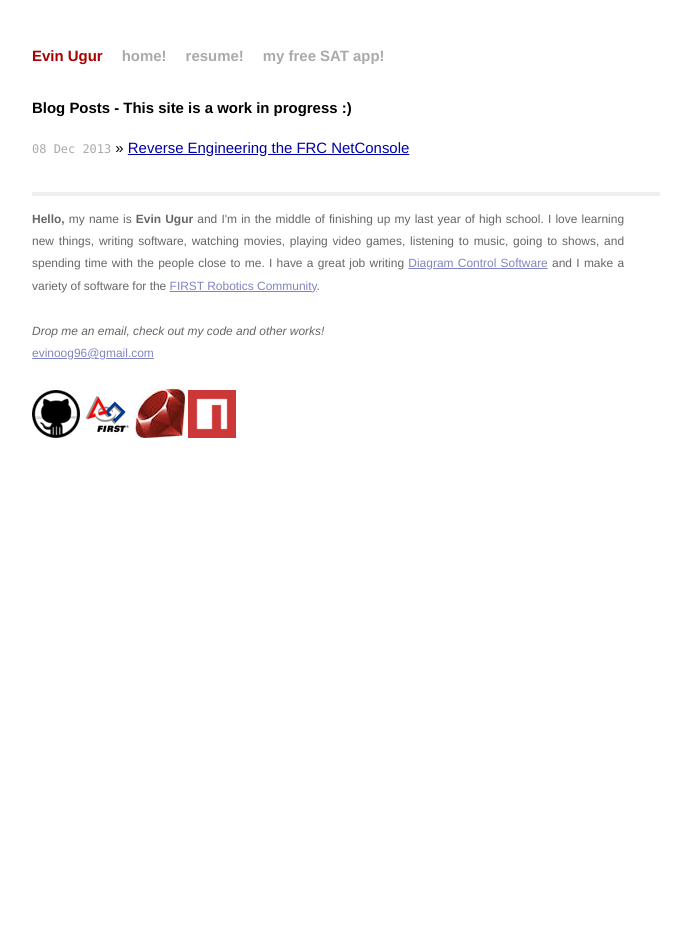
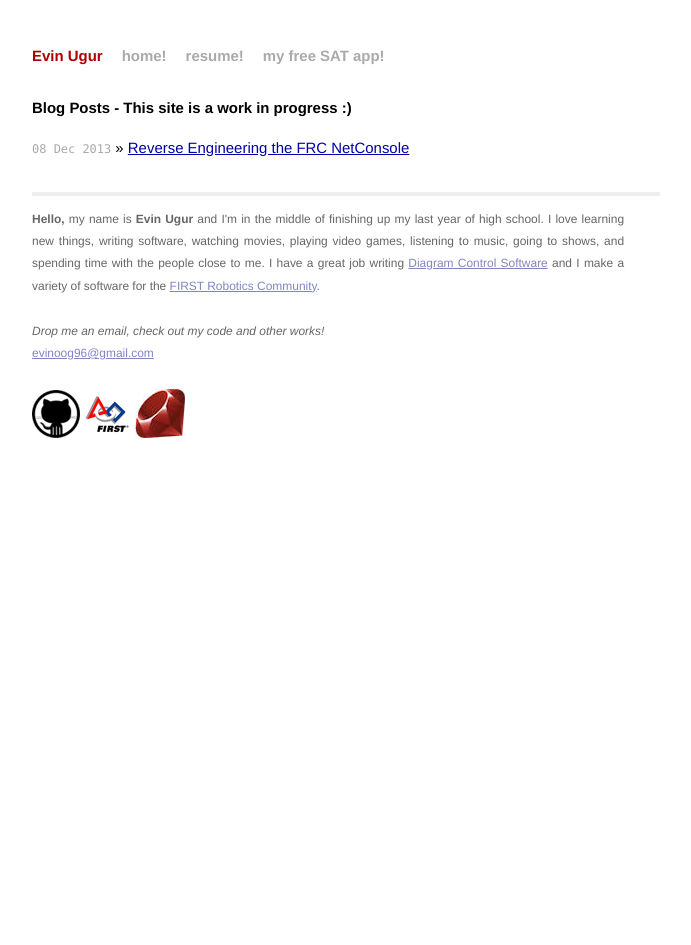
Before and after one commit to Armoredspider/evinugur.github.com, a Jekyll site: the page built from index.html, in a window 1280 px wide. Shown: the whole page, without its empty margins (294-985 px from the left). Built offline with Jekyll 4.4.1, drawn with Linux system fonts in a browser that asks for light colours; Markdown is read by kramdown in place of the engine named in the settings.

```diff
--- a/_layouts/default.html
+++ b/_layouts/default.html
@@ -38,8 +38,8 @@
                 <a title="My open source work!" href="http://github.com/evinugur"><img src = "{{ post.root }}/images/git.png"></a>
                 <a title="My FIRST robotics work!" href="http://github.com/FRCTeam1073-TheForceTeam"><img src = "{{ post.root }}/images/frc.jpg"></a>
                 <a title="Ruby Gems!" href = "https://rubygems.org/profiles/evinugur"><img src ="{{ post.root }}/images/ruby.jpg"></a>
-                <a title="NPM js!" href ="https://npmjs.org/~evinugur"><img src="{{ post.root }}/images/npm.png"></a>
-		<a title="He man sings for Windows" href="/HEYYEYAAEYAAAEYAEYAA"><img scr="{{ post. root }}/images/hey.jpg"></a>
+                <!--<a title="NPM js!" href ="https://npmjs.org/~evinugur"><img src="{{ post.root }}/images/npm.png"></a>-->
+		            <a title="He man sings for Windows" href="/HEYYEYAAEYAAAEYAEYAA"><img scr="{{ post. root }}/images/hey.jpg"></a>
               </p>
             </div>
           </div>
```
